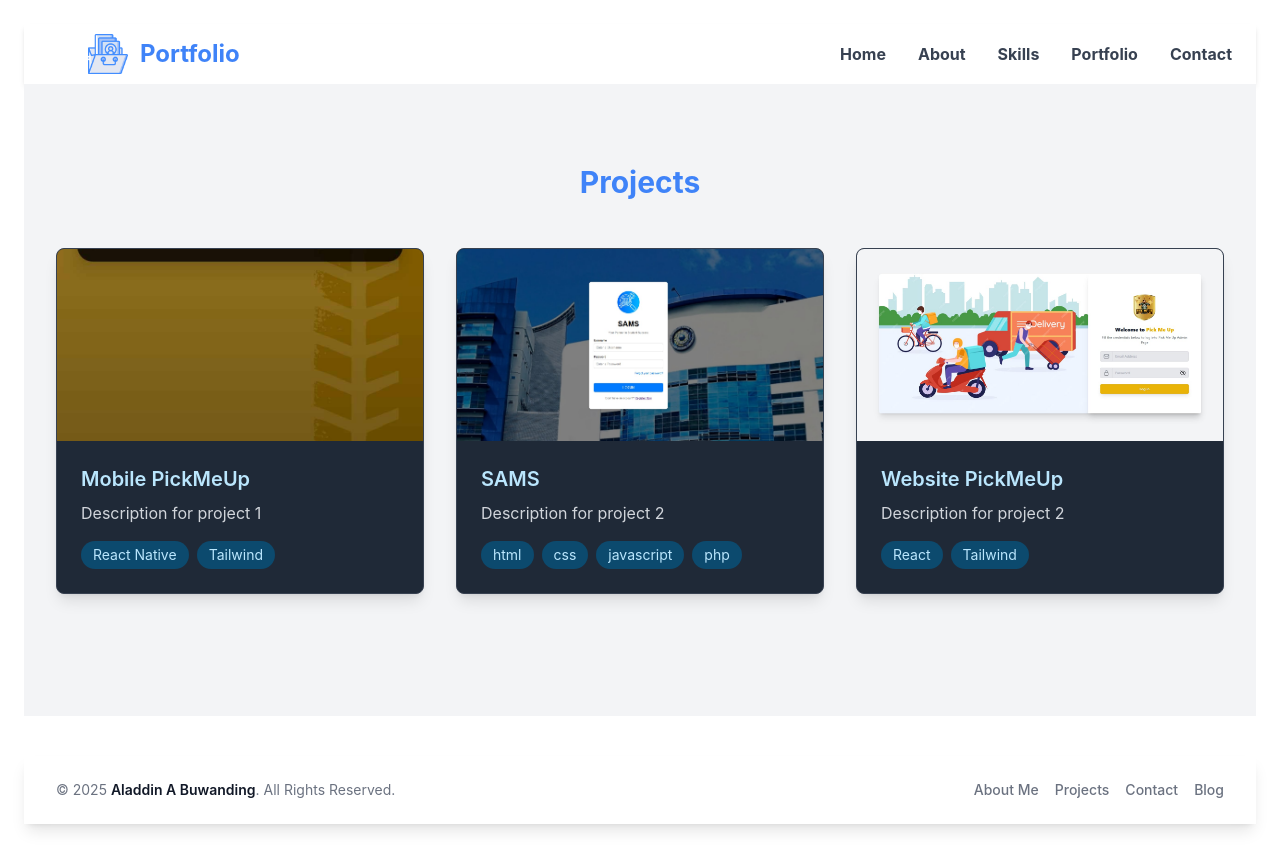
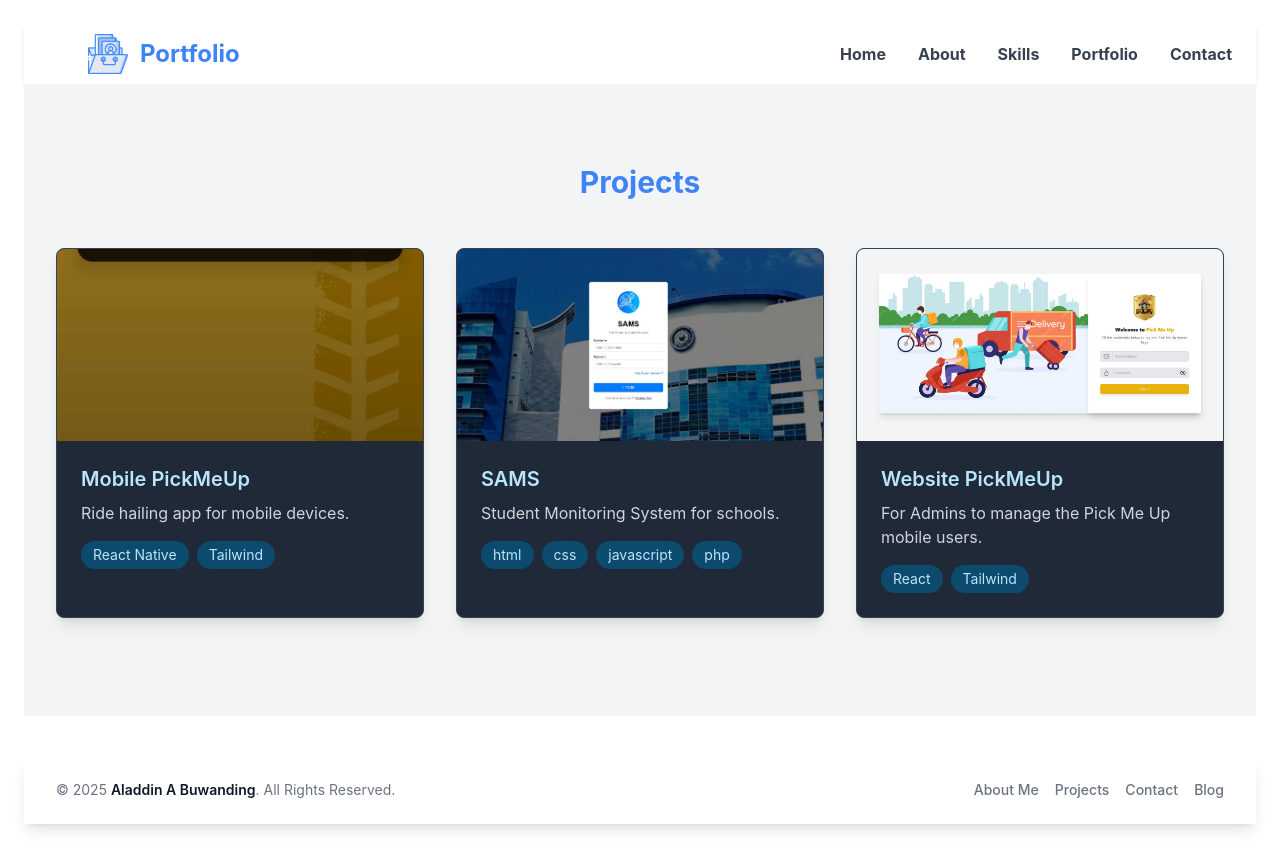
Before and after one commit to Buwanding/-Portfolio, a React (Vite) app in the folder portfolio/: page /portfolio in a window 1280 px wide. Built offline with nearby package versions, Linux system fonts and the light colour scheme.

Commit message:
adding descriptions

```diff
--- a/portfolio/src/screens/Portfolio.tsx
+++ b/portfolio/src/screens/Portfolio.tsx
@@ -15,19 +15,19 @@ const projects: Project[] = [
   {
     image: Mobile_PickMeUp, // Changed to absolute path
     title: "Mobile PickMeUp",
-    description: "Description for project 1",
+    description: "Ride hailing app for mobile devices.",
     tags: ["React Native", "Tailwind"],
   },
   {
     image: sams, // Changed to absolute path
     title: "SAMS",
-    description: "Description for project 2",
+    description: "Student Monitoring System for schools.",
     tags: ["html", "css", "javascript", "php"],
   },
   {
     image: Web_PickMeUp, // Changed to absolute path
     title: "Website PickMeUp",
-    description: "Description for project 2",
+    description: "For Admins to manage the Pick Me Up mobile users.",
     tags: ["React", "Tailwind"],
   },
 ];
```
